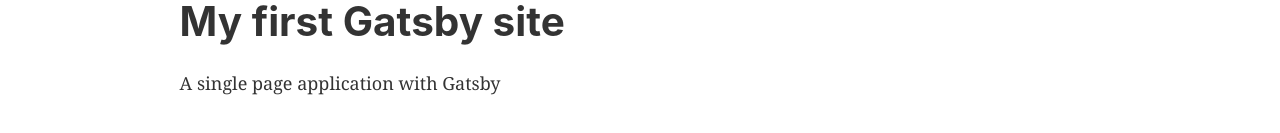
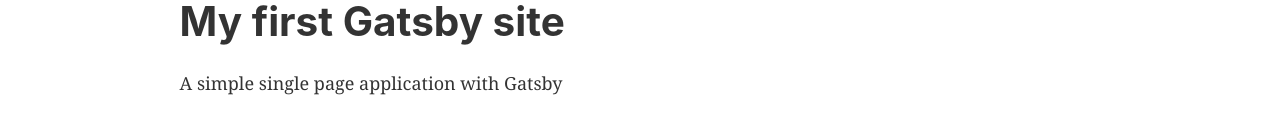
Before and after one commit to Rangak/MyGatsbySite, a Gatsby site: page / in a window 1280 px wide. Shown: the part 123-256 px from the top of the page. Built offline with nearby package versions, Linux system fonts and the light colour scheme; Gatsby itself is replaced by a stand-in of ours.

Commit message:
Test updating the site

```diff
--- a/src/pages/index.js
+++ b/src/pages/index.js
@@ -6,7 +6,7 @@ import Layout from '../components/layout'
 const IndexPage = () => (
   <Layout>
     <h1>My first Gatsby site</h1>
-    <p>A single page application with Gatsby</p>
+    <p>A simple single page application with Gatsby</p>
   </Layout>
 )
 
```
